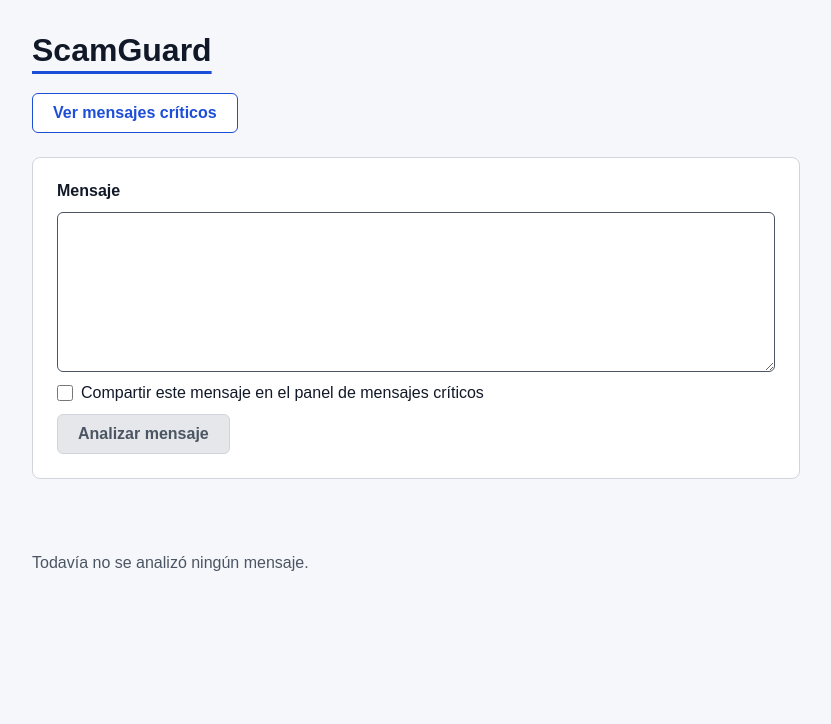
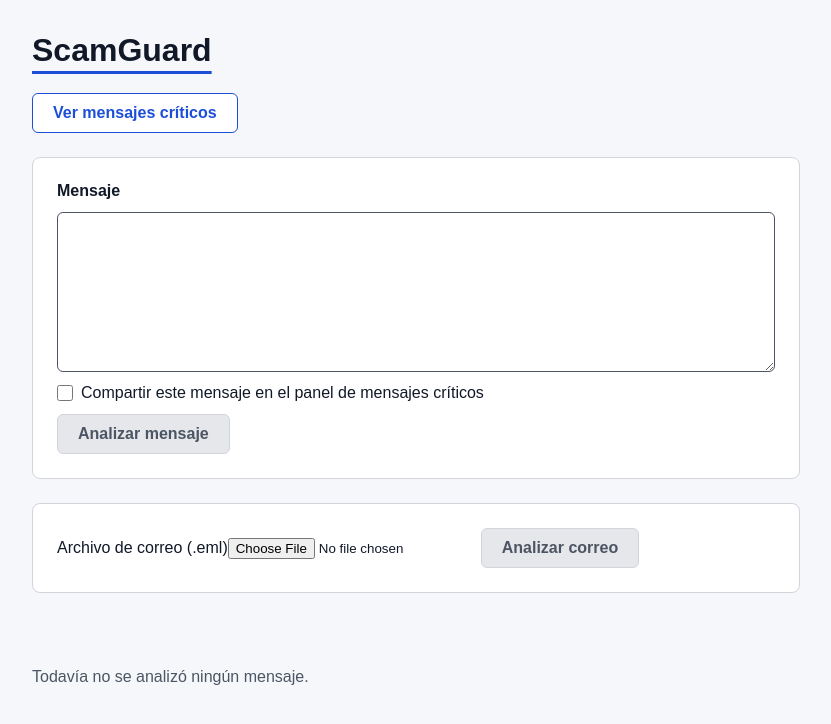
Before and after one commit to kearias-unlam/ScamGuard, a Next.js app: page / in a window 1280 px wide. Shown: the top 724 px of the page, without its empty margins (224-1055 px from the left). Built offline with nearby package versions, Linux system fonts and the light colour scheme.

Commit message:
feat(US-4.1): add email file form (#55)

```diff
--- a/src/app/page.tsx
+++ b/src/app/page.tsx
@@ -6,6 +6,7 @@ import { useState } from 'react';
 import { AnalysisError } from '@/components/AnalysisError';
 import { AnalysisResultView } from '@/components/AnalysisResultView';
 import { AnalysisStatus, type AnalysisRequestStatus } from '@/components/AnalysisStatus';
+import { EmailAnalysisForm } from '@/components/EmailAnalysisForm';
 import { MessageAnalysisForm } from '@/components/MessageAnalysisForm';
 import { postAnalysis } from '@/lib/api';
 import type { AnalysisResult, MessageAnalysisRequest } from '@/types';
@@ -14,6 +15,7 @@ export default function HomePage() {
   const [message, setMessage] = useState('');
   const [shareInPanel, setShareInPanel] = useState(false);
   const [sensitiveData, setSensitiveData] = useState('');
+  const [emailFile, setEmailFile] = useState<File | null>(null);
   const [lastSubmittedRequest, setLastSubmittedRequest] = useState<MessageAnalysisRequest>({ message: '' });
   const [status, setStatus] = useState<AnalysisRequestStatus>('idle');
   const [result, setResult] = useState<AnalysisResult | null>(null);
@@ -32,6 +34,14 @@ export default function HomePage() {
 
   function handleSensitiveDataChange(nextSensitiveData: string): void {
     setSensitiveData(nextSensitiveData);
+  }
+
+  function handleEmailFileChange(nextEmailFile: File | null): void {
+    setEmailFile(nextEmailFile);
+  }
+
+  function handleEmailSubmit(): void {
+    // US-4.2: wired in #56.
   }
 
   // Shared by submit and retry; clears the previous result so a failure never shows stale data.
@@ -74,6 +84,12 @@ export default function HomePage() {
         onSensitiveDataChange={handleSensitiveDataChange}
         onSubmit={handleSubmit}
       />
+      <EmailAnalysisForm
+        emailFile={emailFile}
+        isSubmitting={status === 'loading'}
+        onEmailFileChange={handleEmailFileChange}
+        onSubmit={handleEmailSubmit}
+      />
       <AnalysisStatus status={status} />
       {status === 'error' ? <AnalysisError onRetry={handleRetry} /> : null}
       <AnalysisResultView result={result} isIdle={status === 'idle'} />
--- /dev/null
+++ b/src/components/EmailAnalysisForm.tsx
@@ -0,0 +1,63 @@
+"use client";
+
+import type { ChangeEvent, FormEvent } from 'react';
+
+interface EmailAnalysisFormProps {
+  emailFile: File | null;
+  isSubmitting: boolean;
+  onEmailFileChange: (emailFile: File | null) => void;
+  onSubmit: () => void;
+}
+
+export function EmailAnalysisForm({
+  emailFile,
+  isSubmitting,
+  onEmailFileChange,
+  onSubmit,
+}: EmailAnalysisFormProps) {
+  // US-4.1: only .eml files can be sent; the hint shows only after a wrong file is chosen.
+  const hasEmlExtension = emailFile !== null && emailFile.name.toLowerCase().endsWith('.eml');
+  const showHint = emailFile !== null && !hasEmlExtension;
+
+  // Uncontrolled input: browsers do not allow setting a file input's value.
+  function handleEmailFileChange(event: ChangeEvent<HTMLInputElement>): void {
+    onEmailFileChange(event.target.files?.[0] ?? null);
+  }
+
+  function handleSubmit(event: FormEvent<HTMLFormElement>): void {
+    event.preventDefault();
+    if (!hasEmlExtension || isSubmitting) {
+      return;
+    }
+    onSubmit();
+  }
+
+  return (
+    <form onSubmit={handleSubmit} className="card email-form">
+      <label htmlFor="email-file">Archivo de correo (.eml)</label>
+      <input
+        type="file"
+        id="email-file"
+        name="emailFile"
+        accept=".eml"
+        aria-describedby={showHint ? 'email-file-hint' : undefined}
+        onChange={handleEmailFileChange}
+        data-testid="email-file-input"
+      />
+      {/* Plain paragraph, no role: a second status/alert inside main would clash with the analysis status. */}
+      {showHint ? (
+        <p id="email-file-hint" data-testid="email-file-hint">
+          Elegí un archivo con extensión .eml.
+        </p>
+      ) : null}
+      <button
+        type="submit"
+        className="button button--primary"
+        disabled={!hasEmlExtension || isSubmitting}
+        data-testid="analyze-email-button"
+      >
+        Analizar correo
+      </button>
+    </form>
+  );
+}
```
Also changed, not shown: 2 other files (tests, documents, lock files or other folders).
